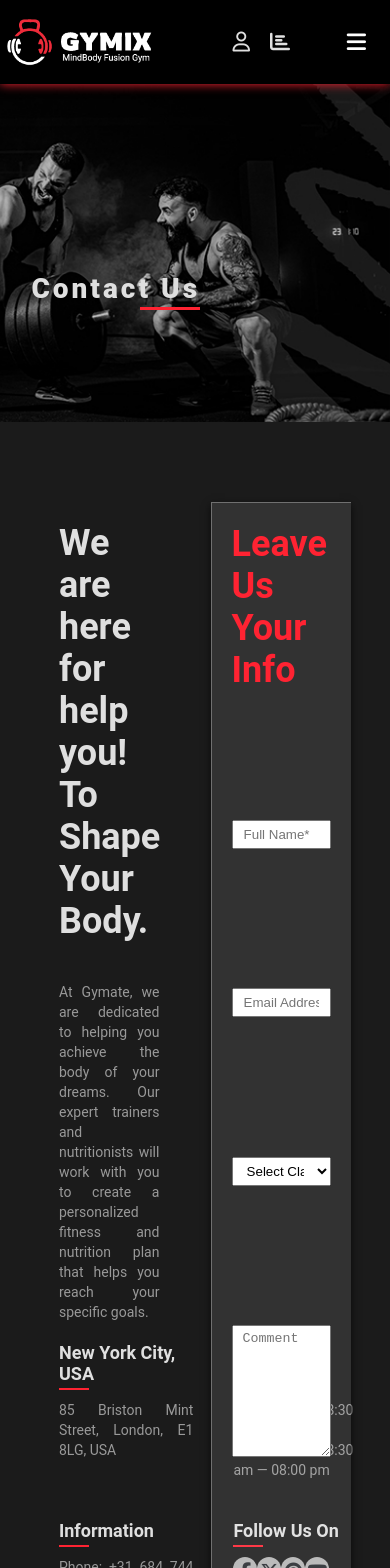
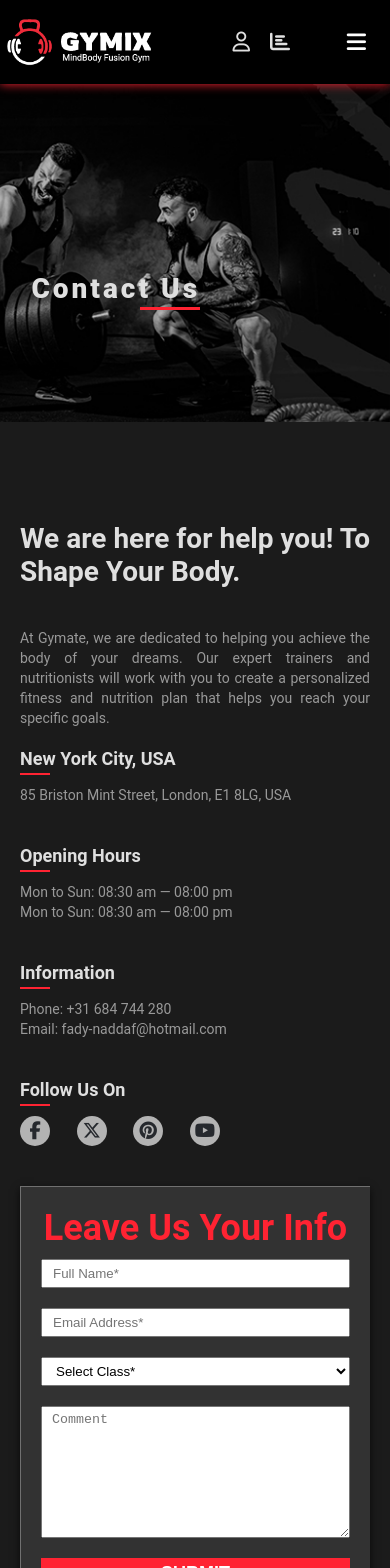
Before and after one commit to F-Naddaf/GYMIX, a Nuxt app in the folder client/: page /contact in a window 390 px wide. Shown: the top 1568 px of the page. Built offline with nearby package versions, Linux system fonts and the light colour scheme.

Commit message:
Making the contact page responsive

```diff
--- a/client/pages/contact.vue
+++ b/client/pages/contact.vue
@@ -5,7 +5,7 @@
       <section class="contact-wrapper">
         <div class="contact-details">
           <h3>We are here for help you! To Shape Your Body.</h3>
-          <p>
+          <p class="info">
             At Gymate, we are dedicated to helping you achieve the body of your
             dreams. Our expert trainers and nutritionists will work with you to
             create a personalized fitness and nutrition plan that helps you
@@ -26,7 +26,7 @@
             <div class="div">
               <h4>Information</h4>
               <div class="underline"></div>
-              <p>Phone: +31 684 744 280</p>
+              <p>Phone: <span>+31 684 744 280</span></p>
               <p>Email: fady-naddaf@hotmail.com</p>
             </div>
             <div class="div">
@@ -130,10 +130,10 @@ p {
   font-size: 14px;
   color: var(--description-color);
   line-height: 20px;
+}
+.contact-details .info {
+  margin: 20px 0;
   text-align: justify;
-}
-.contact-details p {
-  margin: 20px 0;
 }
 .contact-info h4 {
   font-size: 18px;
@@ -237,4 +237,72 @@ button {
   width: 100%;
   height: 100%;
 }
+
+@media screen and (min-width: 1024px) and (max-width: 1400px) {
+  .contact-wrapper {
+    width: 90%;
+  }
+  .contact-details {
+    width: 50%;
+  }
+}
+
+@media screen and (min-width: 768px) and (max-width: 1023px) {
+  .contact-wrapper {
+    flex-direction: column;
+    align-items: center;
+    width: 90%;
+    padding: 20px;
+  }
+  .contact-details {
+    margin-bottom: 40px;
+    width: 90%;
+  }
+  .user-info-form {
+    width: 90%;
+  }
+  .google-map {
+    width: 80%;
+    padding: 20px;
+    margin: 40px 0 80px 0;
+  }
+}
+
+@media screen and (min-width: 390px) and (max-width: 767px) {
+  .contact-wrapper {
+    flex-direction: column;
+    align-items: center;
+    width: 100%;
+    padding: 20px;
+  }
+  .contact-details {
+    margin-bottom: 40px;
+    width: 100%;
+    padding: 0;
+  }
+  .contact-details h3 {
+    font-size: 28px;
+  }
+  .contact-info {
+    grid-template-columns: repeat(1, 1fr);
+    display: grid;
+    width: 100%;
+    gap: 40px;
+    height: auto;
+    justify-content: space-between;
+  }
+  .social-media {
+    display: flex;
+    justify-content: space-between;
+    width: 200px;
+  }
+  .user-info-form {
+    width: 100%;
+  }
+  .google-map {
+    width: 100%;
+    padding: 20px;
+    margin: 40px 0 80px 0;
+  }
+}
 </style>
```
